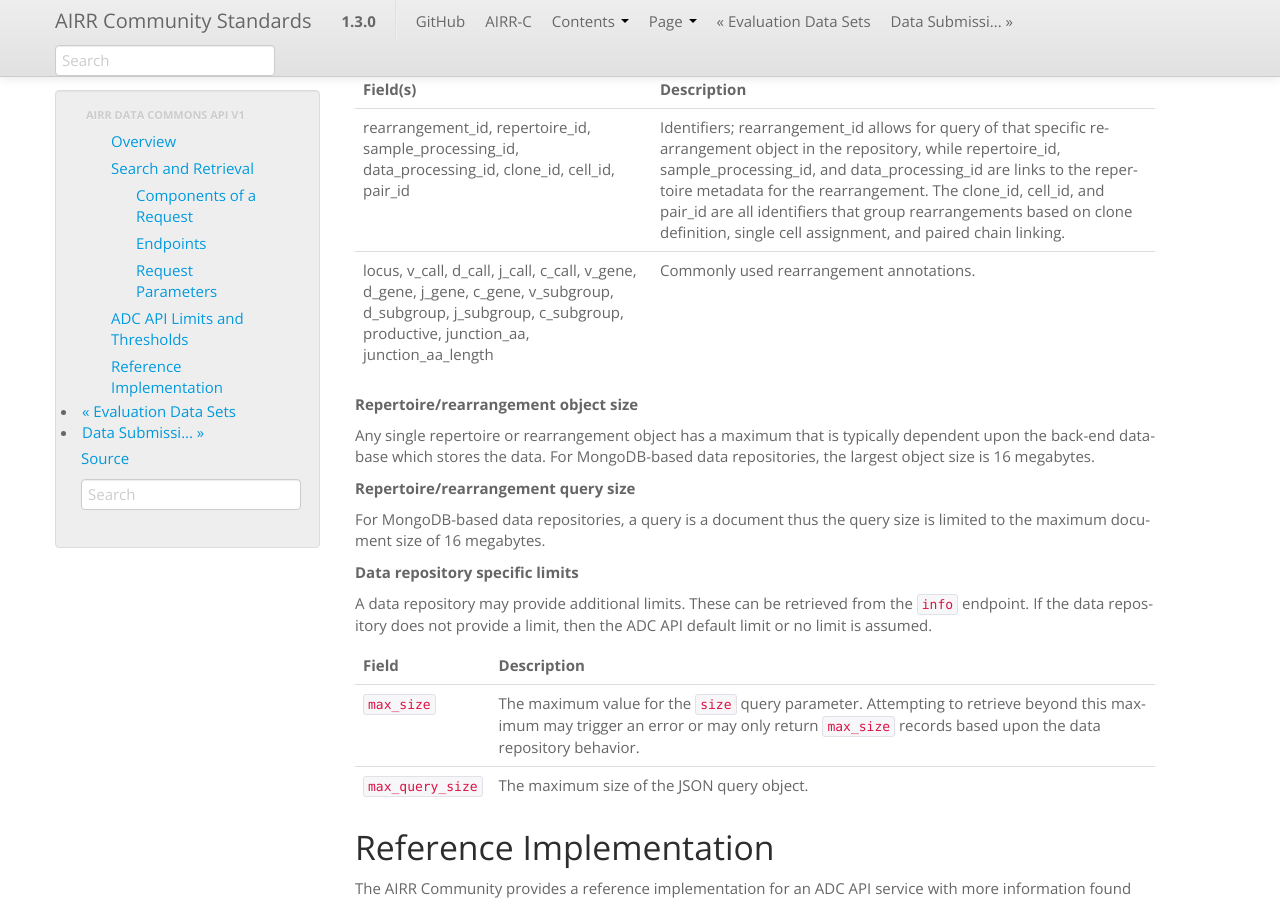
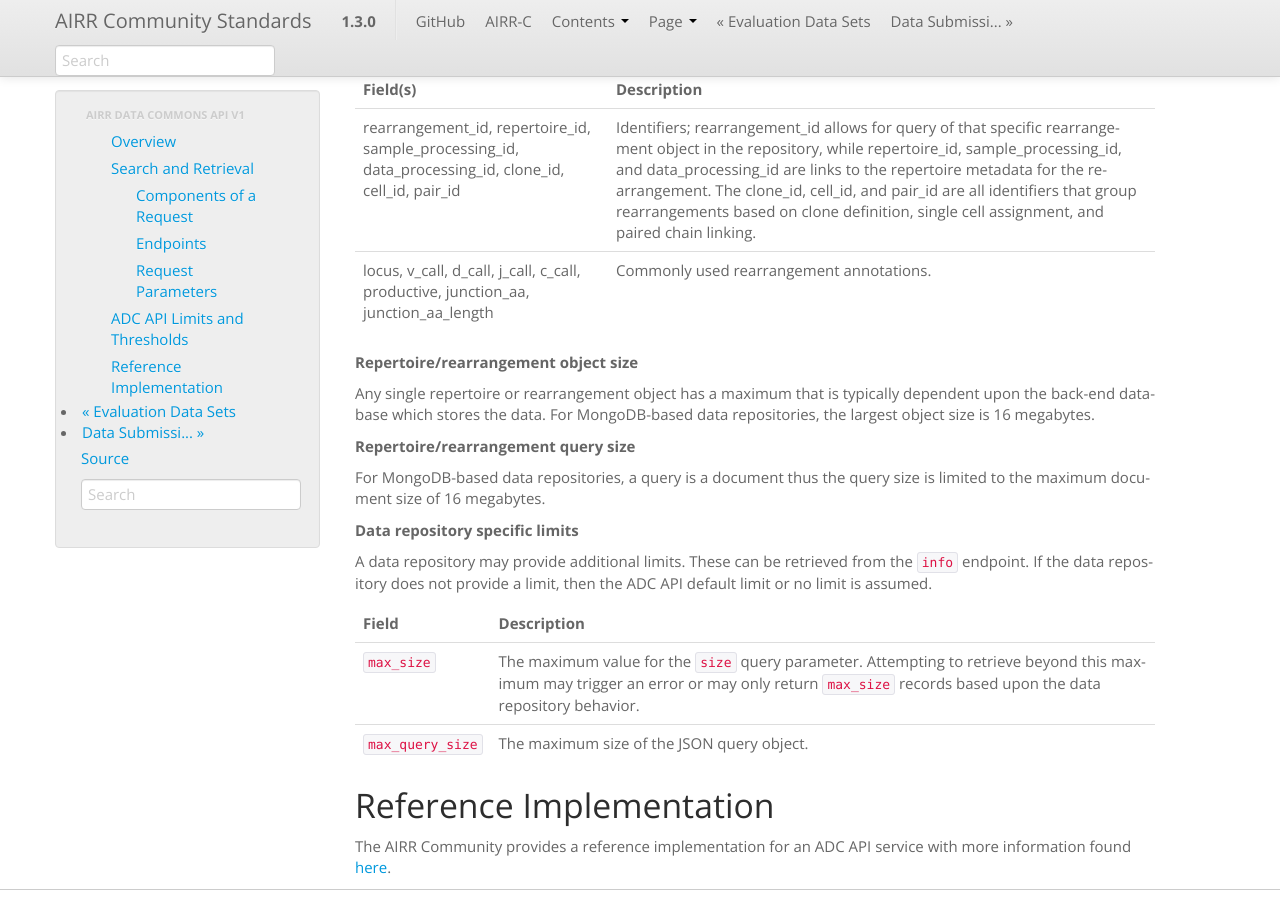
Before and after one commit to airr-community/airr-standards, a Sphinx documentation site: the page built from docs/api/adc_api.rst, in a window 1280 px wide and 900 px high, scrolled down 13710 px. Built offline with Sphinx 7.4.7, drawn with Linux system fonts in a browser that asks for light colours; pages that are not in the unit, such as notebooks, are missing from menus.

Commit message:
Clone of branch for PR #295 with `*_subgroup`, *_gene`, and `*_allele` fields removed.

```diff
--- a/docs/api/adc_api.rst
+++ b/docs/api/adc_api.rst
@@ -758,7 +758,7 @@ in the AIRR Schema.
       - Description
     * - rearrangement_id, repertoire_id, sample_processing_id, data_processing_id, clone_id, cell_id, pair_id
       - Identifiers; rearrangement_id allows for query of that specific rearrangement object in the repository, while repertoire_id, sample_processing_id, and data_processing_id are links to the repertoire metadata for the rearrangement. The clone_id, cell_id, and pair_id are all identifiers that group rearrangements based on clone definition, single cell assignment, and paired chain linking.
-    * - locus, v_call, d_call, j_call, c_call, v_gene, d_gene, j_gene, c_gene, v_subgroup, d_subgroup, j_subgroup, c_subgroup, productive, junction_aa, junction_aa_length
+    * - locus, v_call, d_call, j_call, c_call, productive, junction_aa, junction_aa_length
       - Commonly used rearrangement annotations.
 
 **Repertoire/rearrangement object size**
```
Also changed, not shown: 1 other file.
